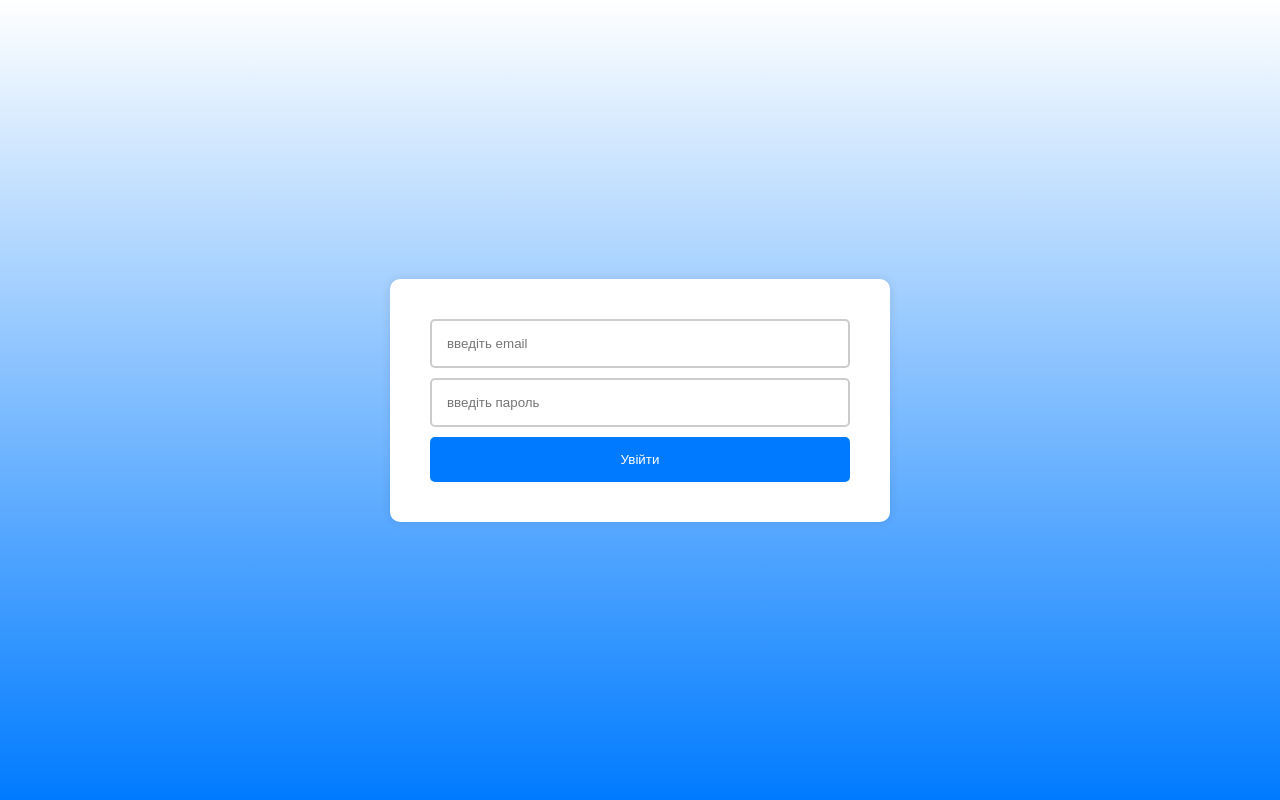
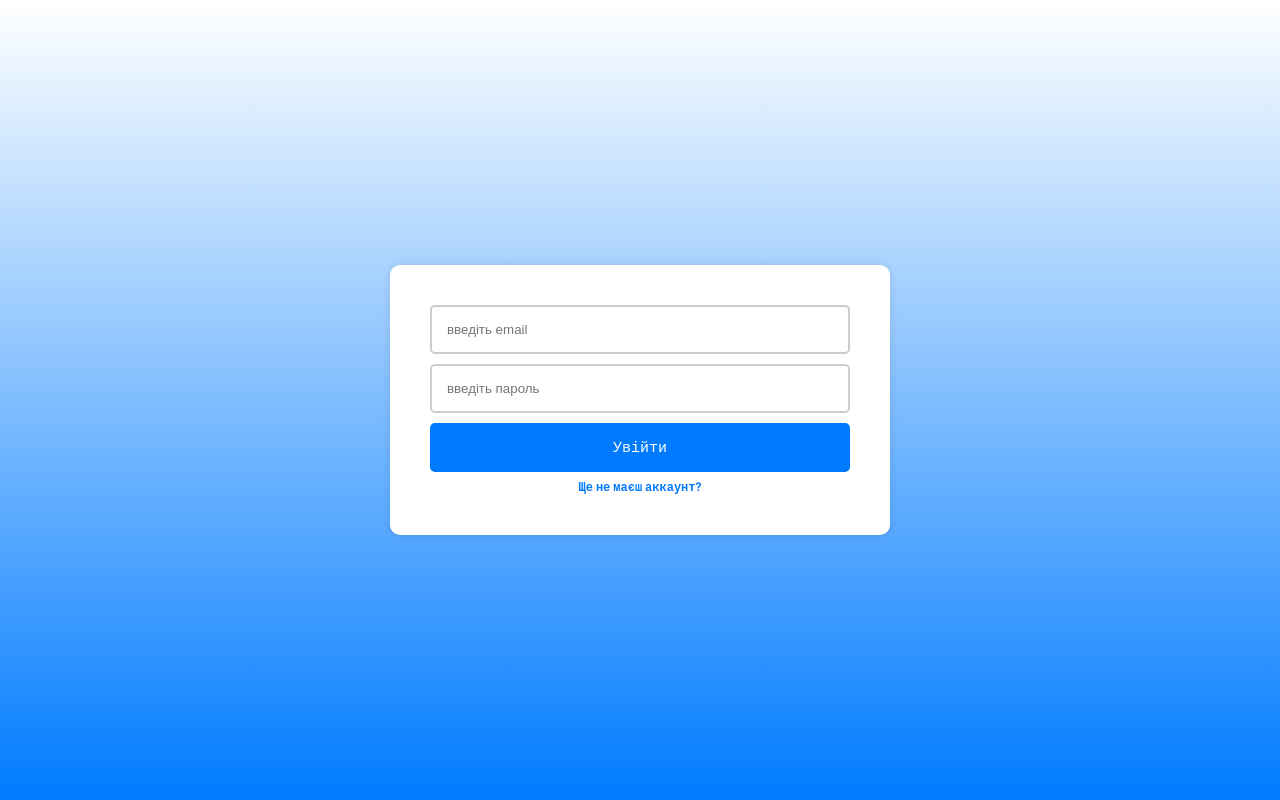
Before and after one commit to Knotty123230/fishing-forum-ui, a React (Vite) app: page / in a window 1280 px wide. Built offline with nearby package versions, Linux system fonts and the light colour scheme; a web font is replaced by a local one.

Commit message:
login and registration-form.css

```diff
--- a/src/components/auth/auth-form.css
+++ b/src/components/auth/auth-form.css
@@ -39,6 +39,9 @@
     width: 100%;
     padding: 15px;
     background-color: #007bff;
+    font-family: "Roboto", monospace;
+    font-size: 15px;
+    margin-bottom: 5px;
     color: white;
     border: none;
     border-radius: 5px;
@@ -62,3 +65,18 @@
     margin-bottom: 5px;
     text-align: center;
 }
+.registration-form__href__login {
+    margin-top: 5px;
+    font-family: "Roboto", monospace;
+    font-size: 12px;
+    text-decoration: none;
+    color: #007bff;
+    cursor: pointer;
+    transition: color 0.3s ease, text-decoration 0.3s ease;
+    font-weight: bold; /* Зробимо текст жирним */
+}
+
+.registration-form__href__login:hover {
+    color: #0056b3;
+    text-decoration: underline;
+}
--- a/src/components/auth/auth-form.tsx
+++ b/src/components/auth/auth-form.tsx
@@ -1,6 +1,7 @@
 import {SubmitHandler, useForm} from "react-hook-form";
 import React from "react";
 import "./auth-form.css"
+import {useNavigate} from "react-router-dom";
 
 interface AuthFormValues {
     email: string,
@@ -10,6 +11,7 @@ interface AuthFormValues {
 const AuthForm = () => {
     const {register, handleSubmit, formState: {errors}} = useForm<AuthFormValues>();
 
+    const navigate = useNavigate()
     const submit: SubmitHandler<AuthFormValues> = data => {
         console.log(data);
     }
@@ -22,6 +24,10 @@ const AuthForm = () => {
     const handlePasswordChange = (event: React.ChangeEvent<HTMLInputElement>) => {
         const password = event.target.value;
         isValidPassword(password);
+    }
+
+    function handleLoginClick() {
+        navigate("/registration")
     }
 
     return (
@@ -41,10 +47,12 @@ const AuthForm = () => {
                     onChange={handlePasswordChange}
                 />
                 {errors.password && errors.password.type === "isValid" && (
-                    <p className="auth-form__error">Password must be 6-16 characters long and can contain letters, numbers, and special
+                    <p className="auth-form__error">Password must be 6-16 characters long and can contain letters,
+                        numbers, and special
                         characters</p>
                 )}
                 <button type="submit" className="auth-form__button">Увійти</button>
+                <a className="registration-form__href__login" onClick={handleLoginClick}>Ще не маєш аккаунт?</a>
             </form>
         </div>
     );
--- a/src/components/registration/registration-form.css
+++ b/src/components/registration/registration-form.css
@@ -37,6 +37,9 @@
     width: 100%;
     padding: 15px;
     background-color: #007bff;
+    font-family: "Roboto", monospace;
+    font-size: 15px;
+    margin-bottom: 5px;
     color: white;
     border: none;
     border-radius: 5px;
@@ -60,3 +63,18 @@
 .registration-form__button:active {
     transform: translateY(1px);
 }
+.registration-form__href__login {
+    margin-top: 5px;
+    font-family: "Roboto", monospace;
+    font-size: 12px;
+    text-decoration: none;
+    color: #007bff;
+    cursor: pointer;
+    transition: color 0.3s ease, text-decoration 0.3s ease; /* Анімація зміни кольору та підкреслення */
+    font-weight: bold; /* Зробимо текст жирним */
+}
+
+.registration-form__href__login:hover {
+    color: #0056b3;
+    text-decoration: underline; /* Підкреслюємо посилання при наведенні */
+}
--- a/src/components/registration/registration-form.tsx
+++ b/src/components/registration/registration-form.tsx
@@ -1,6 +1,7 @@
 import React from "react";
 import {SubmitHandler, useForm} from "react-hook-form";
 import "./registration-form.css"
+import {useNavigate} from "react-router-dom";
 
 interface IRegistrationValues {
     email: string;
@@ -13,6 +14,7 @@ interface IRegistrationValues {
 
 const RegistrationForm: React.FC = () => {
     const {register, handleSubmit, formState: {errors}, watch} = useForm<IRegistrationValues>();
+    const navigate = useNavigate()
     const onSubmit: SubmitHandler<IRegistrationValues> = (data) => {
         console.log(data);
     };
@@ -21,6 +23,10 @@ const RegistrationForm: React.FC = () => {
     const email = React.useRef({})
     password.current = watch("password", "");
     email.current = watch("email", "")
+
+    function handleLoginClick() {
+        navigate("/")
+    }
 
     return (
         <div className="registration-form__container">
@@ -46,12 +52,14 @@ const RegistrationForm: React.FC = () => {
                 <input className="registration-form__input" type="text"
                        placeholder="введіть прізвище" {...register("lastName", {required: true})} />
                 <input className="registration-form__input" type="email"
-                       placeholder="введіть email" {...register("email", {required: true, minLength: 5,
+                       placeholder="введіть email" {...register("email", {
+                    required: true, minLength: 5,
 
-                    pattern:{
-                        value:  /^([a-zA-Z0-9._%-]+@[a-zA-Z0-9.-]+\.[a-zA-Z]{2,})$/,
+                    pattern: {
+                        value: /^([a-zA-Z0-9._%-]+@[a-zA-Z0-9.-]+\.[a-zA-Z]{2,})$/,
                         message: "email не валідний"
-                    },})}/>
+                    },
+                })}/>
                 {errors.email && errors.email.type === 'pattern' && (
                     <p className="registration-form__error">{errors.email.message}</p>
                 )}
@@ -81,6 +89,7 @@ const RegistrationForm: React.FC = () => {
                 />
                 {errors.confirmPassword && <p className="registration-form__error">{errors.confirmPassword.message}</p>}
                 <button className="registration-form__button" type="submit">Зареєструватись</button>
+                <a className="registration-form__href__login" onClick={handleLoginClick}>Вже маєш аккаунт?</a>
             </form>
         </div>
     );
```
